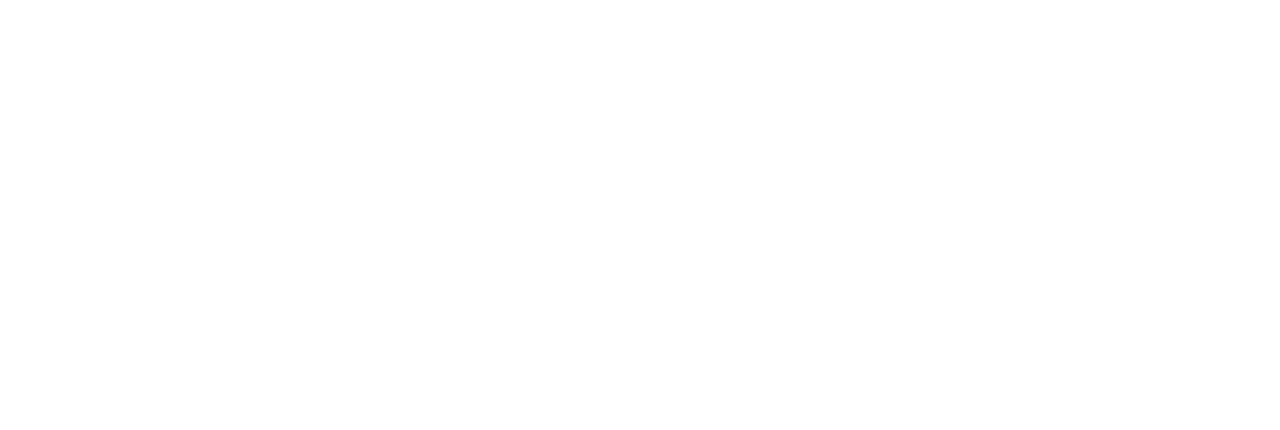
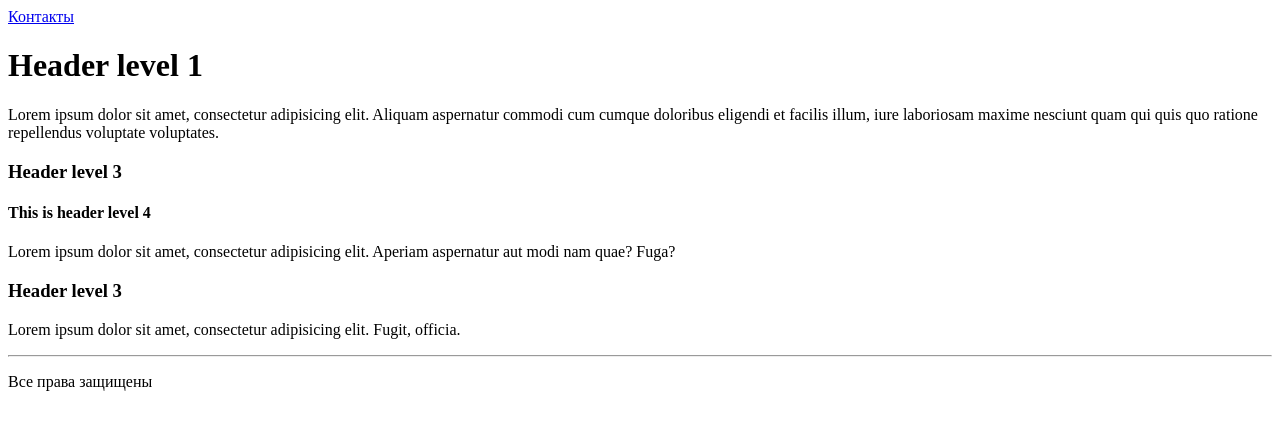
Before and after one commit to FTigashov/StaticWeb, a plain HTML site: page index.html in a window 1280 px wide. Drawn offline with Linux system fonts and the light colour scheme.

Commit message:
created index and contacts html files, filled with structure

```diff
--- a/index.html
+++ b/index.html
@@ -1,10 +1,20 @@
 <!DOCTYPE html>
-<html lang="en">
+<html lang="ru">
 <head>
     <meta charset="UTF-8">
     <title>Title</title>
 </head>
 <body>
-
+<a href="contacts.html">Контакты</a>
+<h1>Header level 1</h1>
+<p>Lorem ipsum dolor sit amet, consectetur adipisicing elit. Aliquam aspernatur commodi cum cumque doloribus eligendi et
+    facilis illum, iure laboriosam maxime nesciunt quam qui quis quo ratione repellendus voluptate voluptates.</p>
+<h3>Header level 3</h3>
+<h4>This is header level 4</h4>
+<p>Lorem ipsum dolor sit amet, consectetur adipisicing elit. Aperiam aspernatur aut modi nam quae? Fuga?</p>
+<h3>Header level 3</h3>
+<p>Lorem ipsum dolor sit amet, consectetur adipisicing elit. Fugit, officia.</p>
+<hr>
+<p>Все права защищены</p>
 </body>
 </html>
```
Also changed, not shown: contacts.html (added, +10 -0 lines).
